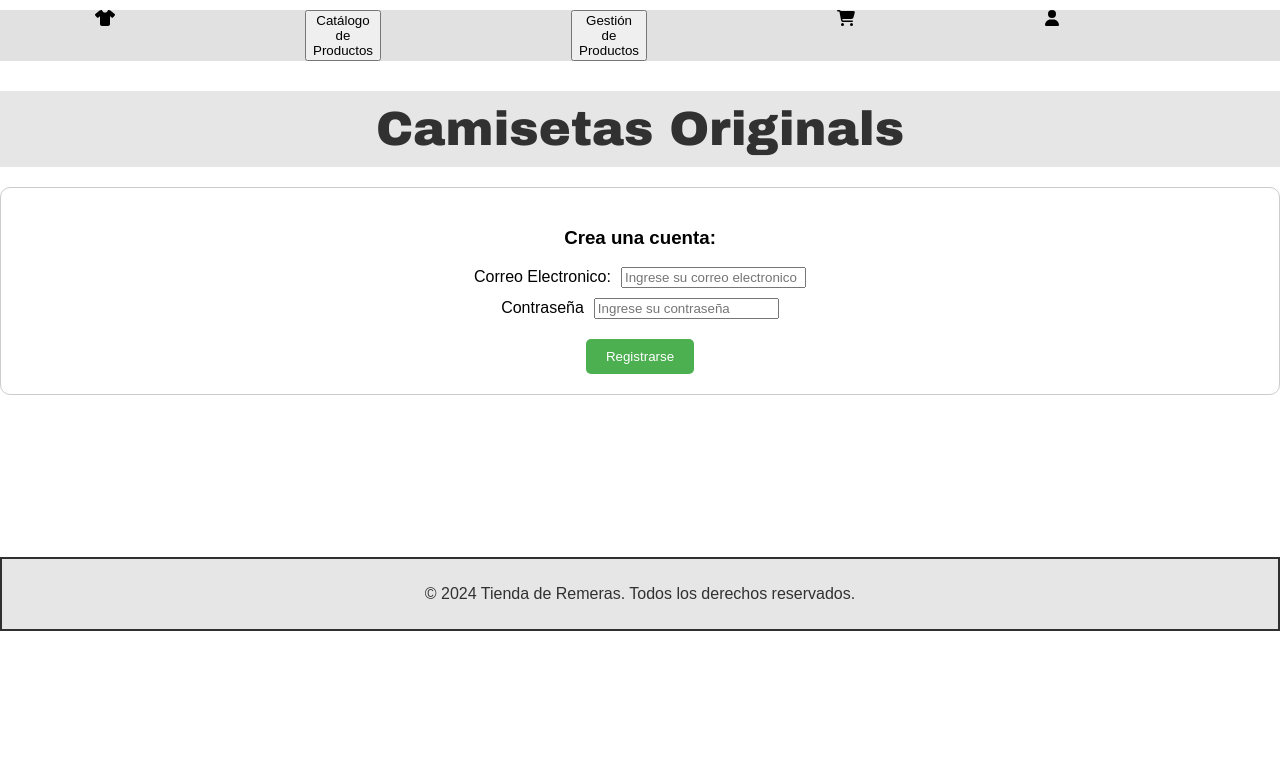
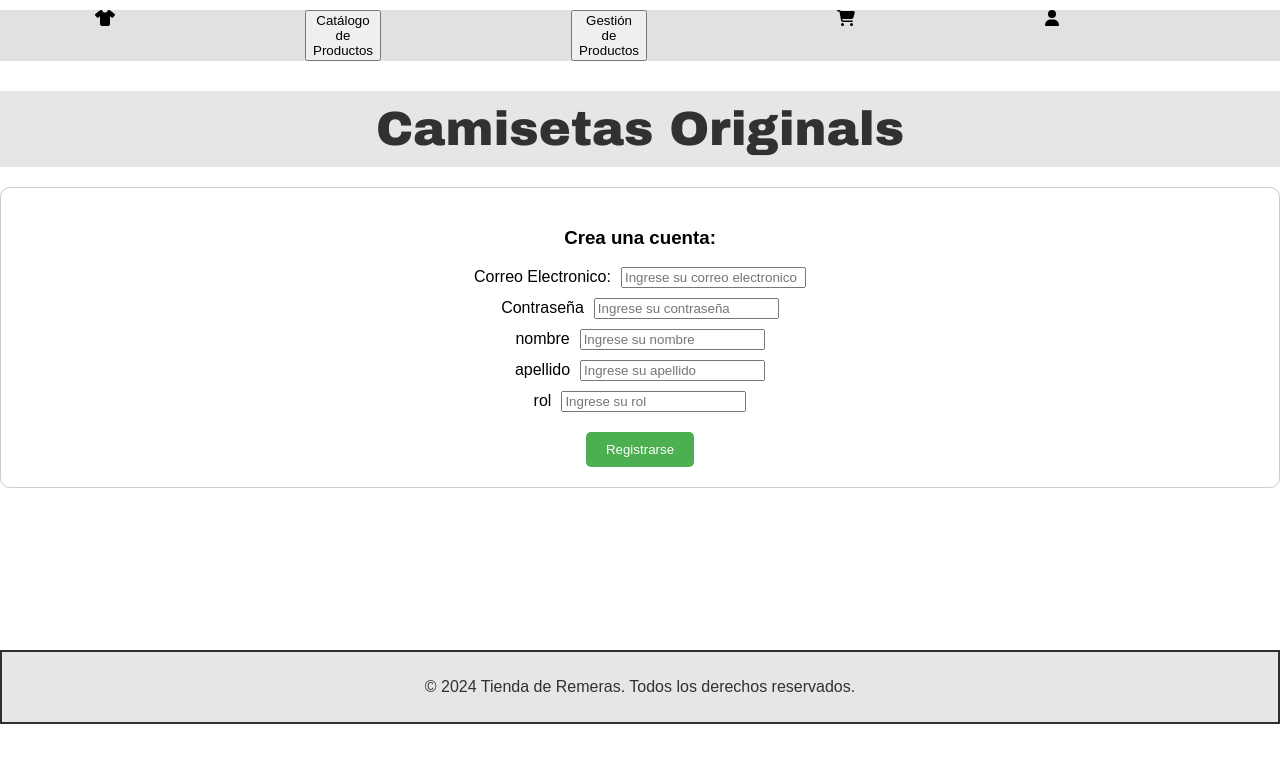
Before and after one commit to FedeLeguizmaon/API_grupo2, a React (Create React App) app in the folder Aplicaciones-Interactivas--main/: page /Registro in a window 1280 px wide. Shown: the top 762 px of the page. Built offline with nearby package versions, Linux system fonts and the light colour scheme; no server answers.

Commit message:
Registro hecho(sin token en store)
falta q meta el token en la store del usuario asi manejamos la sesion.

```diff
--- a/Aplicaciones-Interactivas--main/src/App.js
+++ b/Aplicaciones-Interactivas--main/src/App.js
@@ -11,6 +11,7 @@ import GestionProductos from './componentes/GestionProductos';
 import Catalogo from './componentes/Catalogo';
 import Detalle from './componentes/Detalle';
 import Registro from './componentes/Registro';
+
 import { CarritoContext } from './componentes/CarritoContext';
 import './styles.css';
 
@@ -22,6 +23,7 @@ import { faUser } from '@fortawesome/free-solid-svg-icons';
 import{faCartShopping} from '@fortawesome/free-solid-svg-icons';
 import { Provider } from 'react-redux';
 import { store } from './componentes/Redux/Store';
+import MensajeDeRegistro from './componentes/MensajeDeRegistro';
 
 function Header() {
   const navigate = useNavigate();
@@ -75,6 +77,7 @@ function App() {
               <Route path="/gestion-productos" element={<GestionProductos />} />
               <Route path="/catalogo" element={<Catalogo />} />
               <Route path='Detalle' element={<Detalle />} />
+              <Route path='/MensajeRegistro' element={<MensajeDeRegistro/>}/>
             </Routes>
           </div>
         </Router>
--- /dev/null
+++ b/Aplicaciones-Interactivas--main/src/componentes/MensajeDeRegistro.jsx
@@ -0,0 +1,13 @@
+import React from "react";
+
+
+const MensajeDeRegistro =(props) =>{
+
+    return(
+        <>
+        <h1>{JSON.stringify(props)}</h1>
+        </>
+    )
+}
+
+export default MensajeDeRegistro;
--- a/Aplicaciones-Interactivas--main/src/componentes/Redux/UserSlice.jsx
+++ b/Aplicaciones-Interactivas--main/src/componentes/Redux/UserSlice.jsx
@@ -3,6 +3,9 @@ import { createSlice } from "@reduxjs/toolkit";
 const initialState = {
     Mail: "",
     Contraseña: "",
+    Nombre:"",
+    Apellido:"",
+    Rol:"",
 };
 
 export const userSlice = createSlice({
@@ -10,9 +13,12 @@ export const userSlice = createSlice({
     initialState,
     reducers: {
         addUser: (state, action) => {
-            const { Mail, Contraseña } = action.payload;
+            const { Mail, Contraseña, Nombre, Apellido, Rol } = action.payload;
             state.Mail = Mail;
             state.Contraseña = Contraseña;
+            state.Nombre = Nombre;
+            state.Apellido = Apellido;
+            state.Rol = Rol;
         },
         changeMail: (state, action) => {
             state.Mail = action.payload;
--- a/Aplicaciones-Interactivas--main/src/componentes/Registro.jsx
+++ b/Aplicaciones-Interactivas--main/src/componentes/Registro.jsx
@@ -1,33 +1,46 @@
 import React, { useContext, useState,useEffect } from "react";
 import   './estilos/LogStyles.css';
-import { useDispatch } from "react-redux";
+import { useDispatch,useSelector } from "react-redux";
 import { addUser } from "./Redux/UserSlice";
+import MensajeDeRegistro from "./MensajeDeRegistro";
 const Registro = () =>{
+    const [mensaje,setMensaje] = useState(false)
     const  dispatch = useDispatch();
-    useEffect(() =>{
-        fetch("https://jsonplaceholder.typicode.com/users")
-        .then((response) => response.json())
-        .then((data) => dispatch(addUser({ Mail: data[0].email, Contraseña: 'defaultPassword' })))
-        .catch((error) =>console.log(error));
-    },[dispatch]);
+    const [role, setRol] = useState("");
+    const [firstname, setNombre] = useState("");
+    const [lastname, setapellido] = useState("");
     const [email, setEmail] = useState("");
     const [password, setPassword] = useState("");
+
     const handlerRegistro = (e) => {
         e.preventDefault();
-        fetch("http://localhost:4000/api/register", {
+
+        fetch("http://localhost:4002/api/v1/auth/register", {
             method: "POST",
             headers: {
                 "Content-Type": "application/json",
             },
-            body: JSON.stringify({ email, password }),
+            body: JSON.stringify({ email, password,firstname,lastname,role }),
+
         })
-            .then((response) => response.json())
+
+            .then((response) =>
+
+                response.json()
+        )
             .then((data) => {
-                if (data.success) {
-                    dispatch(addUser({ Mail: email, Contraseña: password }));
+
+                console.log("Server response:", data);
+
+                if (data.message) {
+                    setMensaje(data.message);
+                    console.log("Error registering user: ", data.message);
                 } else {
-                    console.log("Error registering user: ", data.message);
+                    console.log("hasta aca ok");
+                    dispatch(addUser({ Mail: email, Contraseña: password, Nombre: firstname, Apellido: lastname, Rol: role }));
                 }
+
+
             })
             .catch((error) => console.log("Error:", error));
     };
@@ -55,7 +68,36 @@ const Registro = () =>{
                             onChange={(e) => setPassword(e.target.value)}
                         />
             </div>
-            <button className="BotonDeInicio" type="submit">Registrarse</button>
+
+            <div className="Input">
+            <label className="etiqueta">nombre</label>
+            <input
+                            type="nombre"
+                            placeholder="Ingrese su nombre"
+                            value={firstname}
+                            onChange={(e) => setNombre(e.target.value)}
+                        />
+            </div>
+            <div className="Input">
+            <label className="etiqueta">apellido</label>
+            <input
+                            type="apellido"
+                            placeholder="Ingrese su apellido"
+                            value={lastname}
+                            onChange={(e) => setapellido(e.target.value)}
+                        />
+            </div>
+            <div className="Input">
+            <label className="etiqueta">rol</label>
+            <input
+                            type="rol"
+                            placeholder="Ingrese su rol"
+                            value={role}
+                            onChange={(e) => setRol(e.target.value)}
+                        />
+            </div>
+            <button  onClick= {handlerRegistro} className="BotonDeInicio" type="submit">Registrarse</button>
+            {mensaje && <MensajeDeRegistro props={mensaje} />}
         </div>
         <footer className='footer'>
             <p>© 2024 Tienda de Remeras. Todos los derechos reservados.</p>
@@ -63,5 +105,6 @@ const Registro = () =>{
         </>
 
     )
+
 }
 export default Registro;
--- a/Aplicaciones-Interactivas--main/src/componentes/User.jsx
+++ b/Aplicaciones-Interactivas--main/src/componentes/User.jsx
@@ -3,10 +3,7 @@ const Header= ()=>{
 const user = useSelector((state) => state.user)
     return(
         <>
-        <ul>
-            <li>usuario: {user.Mail}</li>
-            <li>Contraseña:{user.Contraseña}</li>
-        </ul>
+
         </>
     )
 }
```
